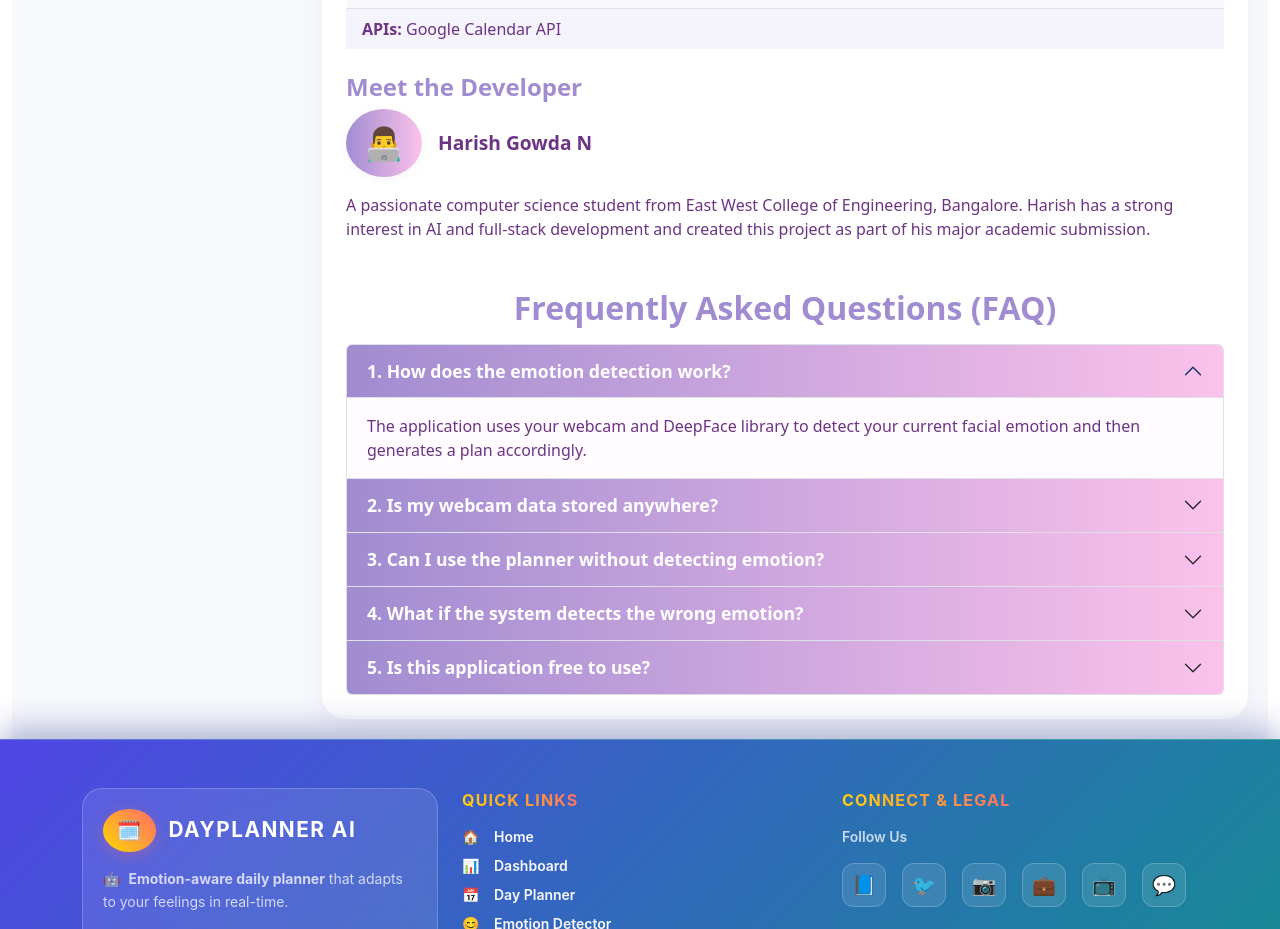
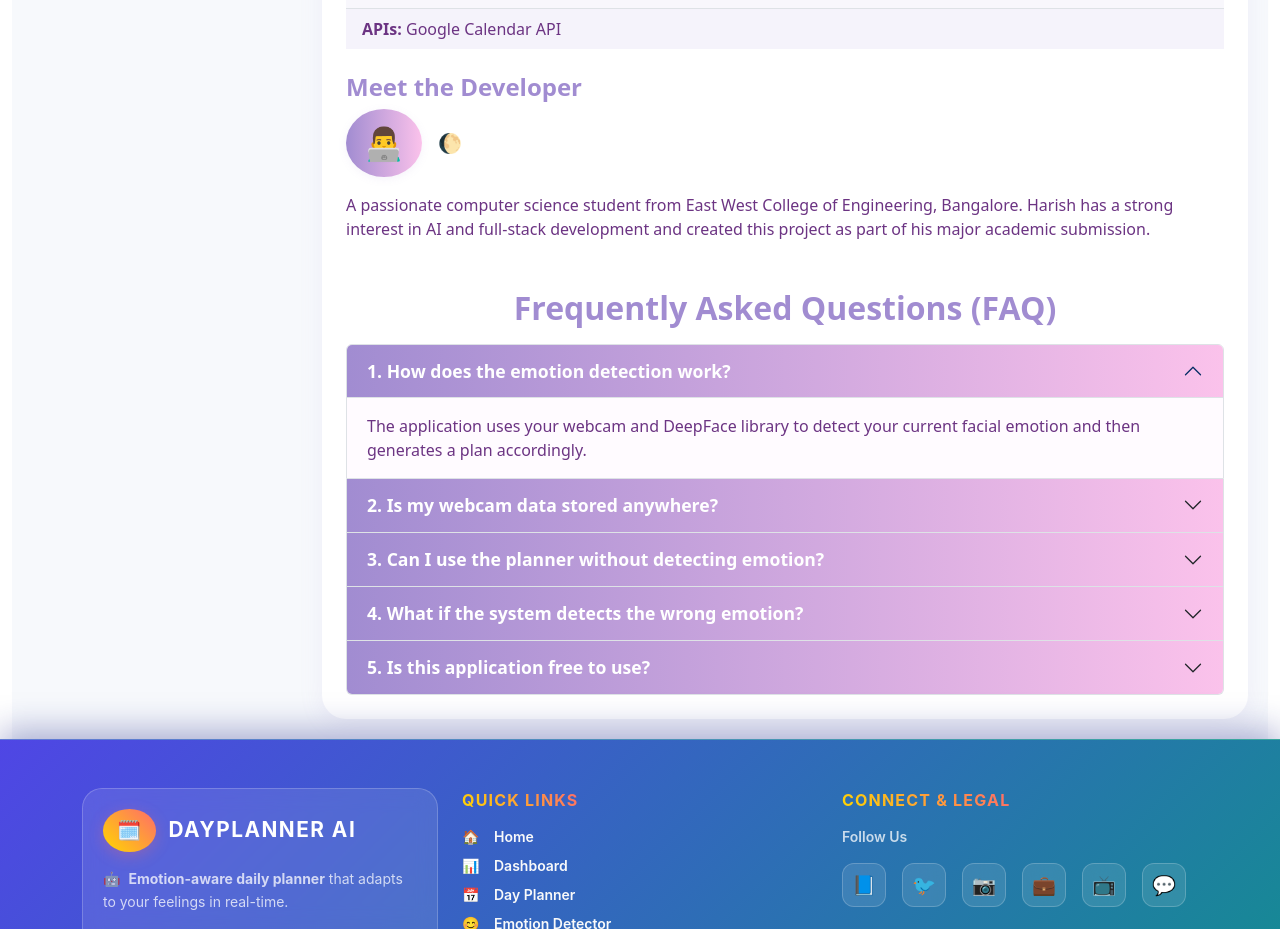
Before and after one commit to harishgowda120/FinalYRProject, a React (Create React App) app in the folder Frontend/: page /about in a window 1280 px wide. Shown: the part 886-1815 px from the top of the page. Built offline with nearby package versions, Linux system fonts and the light colour scheme.

Commit message:
Update AboutUs.jsx

```diff
--- a/Frontend/src/pages/AboutUs.jsx
+++ b/Frontend/src/pages/AboutUs.jsx
@@ -74,7 +74,8 @@ export default function AboutUs() {
               👨‍💻
             </span>
             <span className="fw-bold" style={{ color: "#6c3483", fontSize: "1.2rem" }}>
-              Harish Gowda N
+              {/* Harish Gowda N */}
+              🌔
             </span>
           </div>
           <p style={{ color: "#6c3483" }}>
@@ -145,4 +146,5 @@ export default function AboutUs() {
       </div>
     </div>
   );
+
 }
```
